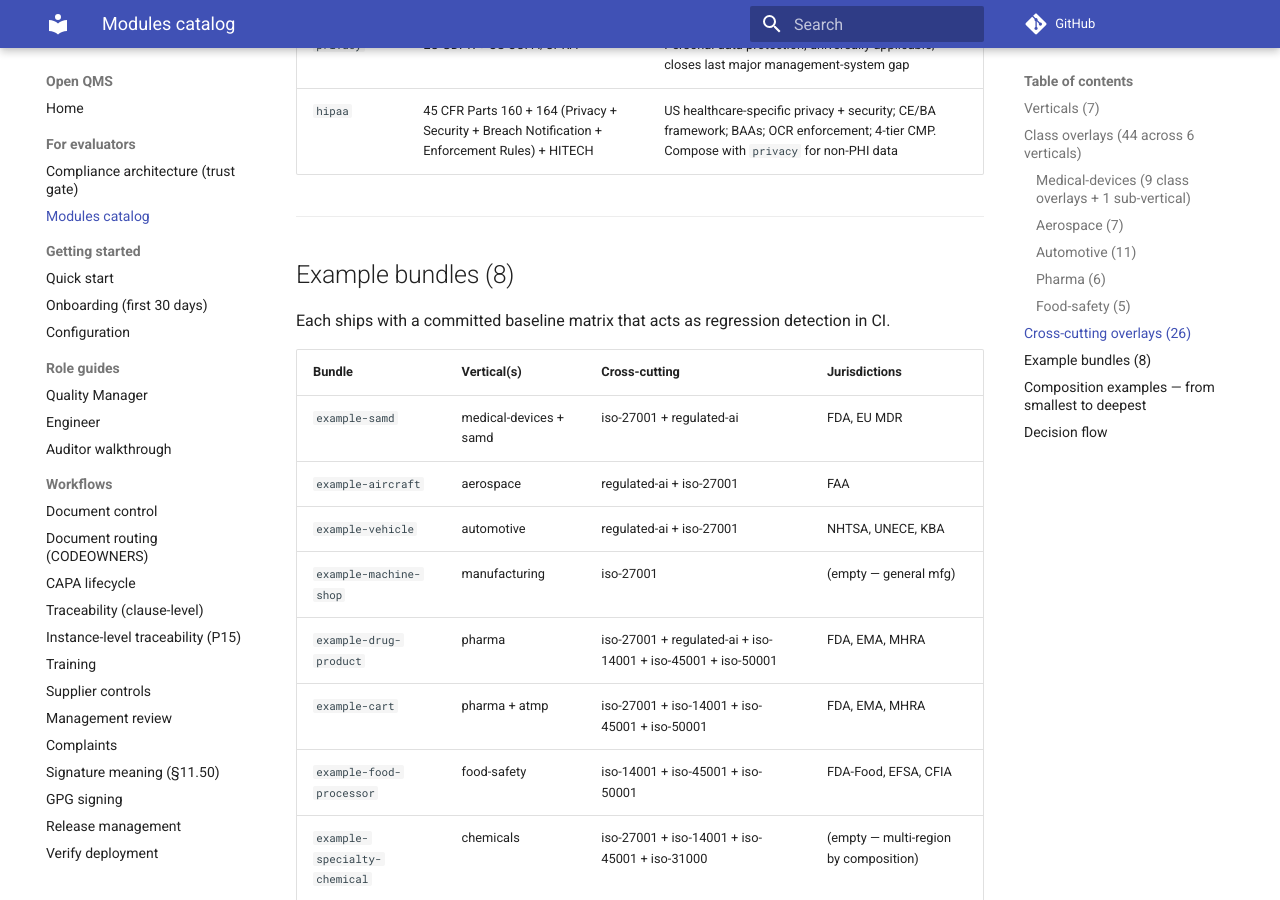
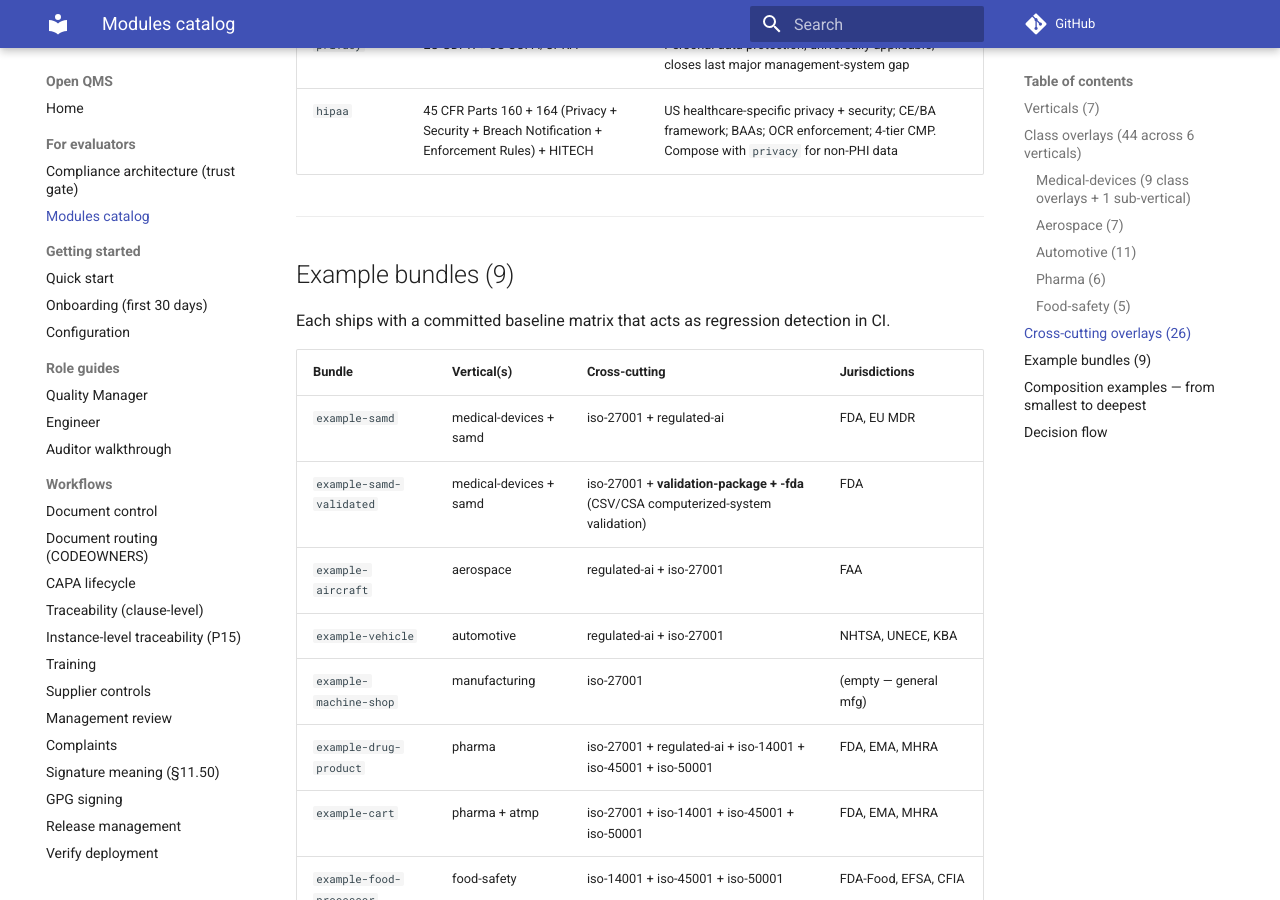
Before and after one commit to IridiumSoftware/OpenQMS, an MkDocs documentation site: the page built from docs/modules-catalog.md, in a window 1280 px wide and 900 px high, scrolled down 7667 px. Built offline with MkDocs 1.6.1 and Material for MkDocs 9.7.7, drawn with Linux system fonts in a browser that asks for light colours; comment, search, counter and statistics services are not loaded.

Commit message:
v0.69.0 — Example bundle: example-samd-validated (P2 validation family showcase) (#16)
Adds a committed, CI-gated example bundle showcasing the P2 validation
family on a real product scope: a SaMD company that also validates the
computerized systems it runs its QMS / production on.

- bundles/example-samd-validated.{yaml,matrix.json}: medical-devices +
  samd + iso-27001 + validation-package + validation-package-fda
  (CSA framework + 21 CFR Part 11 + Part 820/QMSR predicate). VALPKG +
  VALFDA clauses + qms-validation templates resolve into the matrix.
- CI: openqms regenerate --bundle example-samd-validated added to the
  dry-run regression gate in engine-tests.yml.
- Existing 8 bundles verified (no changes) on regenerate — a bundle
  resolves a fixed scope, so additive modules/standards never drift them.
  (This confirms the bundles did NOT need redoing after P2/P15.)
- Public surface synced: example-bundle count 8 -> 9 (README, docs/index,
  modules-catalog) + masthead version v0.68.0 -> v0.69.0. Corrected stale
  test counts (251/286/108 -> 290) discovered during the surface sweep.
- BUSINESS bookkeeping: changelog v0.69.0, dashboard + artifact_registry
  mastheads, ENGINE_SPEC version-history line. No spec entries (bundle is
  evidence, not spec); status counts unchanged (114). Engine stays 0.66.0.

Verification: all 9 bundles regenerate "(no changes)"; lint-module-yaml
0 findings (120 modules); lint-template-frontmatter 0 findings (119
templates); pytest 290 passed.

Co-authored-by: Claude Opus 4.8 (1M context) <noreply@anthropic.com>

```diff
--- a/docs/modules-catalog.md
+++ b/docs/modules-catalog.md
@@ -17,7 +17,7 @@ Comprehensive inventory of every regulatory module shipped with Open QMS as of v
 | Registry standards | **144** (v0.68.0 +4: Sarbanes-Oxley Act + SEC Exchange Act ICFR rules + COSO IC-IF 2013 + PCAOB AS 2201) |
 | Registry jurisdictions | **20** |
 | Document templates | **119** on disk; **1,031** clause→template bindings via `addresses:` declarations |
-| Example bundles | **8** (validated end-to-end with committed baseline matrices) |
+| Example bundles | **9** (validated end-to-end with committed baseline matrices) |
 | Spec entries | **114** (0 `:open`; OQ-119 through OQ-130 across the trust-gate + forward-work closures + Pages refresh + validation-package family OQ-128 + instance-level traceability OQ-129 + finance vertical OQ-130) |
 | Deepest composition tested in CI | **24-module ultra composite** (medical-devices + pharma + combination-product + connected-medical-device + digital-health-multi-region + sterile + hipaa + privacy + 11 cross-cutting + IMS + SOC 2 + HITRUST + ISO 27001 cloud/privacy + ISO 37301) |
 
@@ -151,13 +151,14 @@ Each composes with ANY vertical. Annex-SL-aligned overlays compose cleanly with
 
 ---
 
-## Example bundles (8)
+## Example bundles (9)
 
 Each ships with a committed baseline matrix that acts as regression detection in CI.
 
 | Bundle | Vertical(s) | Cross-cutting | Jurisdictions |
 |---|---|---|---|
 | `example-samd` | medical-devices + samd | iso-27001 + regulated-ai | FDA, EU MDR |
+| `example-samd-validated` | medical-devices + samd | iso-27001 + **validation-package + -fda** (CSV/CSA computerized-system validation) | FDA |
 | `example-aircraft` | aerospace | regulated-ai + iso-27001 | FAA |
 | `example-vehicle` | automotive | regulated-ai + iso-27001 | NHTSA, UNECE, KBA |
 | `example-machine-shop` | manufacturing | iso-27001 | (empty — general mfg) |
```
Also changed, not shown: BUSINESS/ENGINE_SPEC.md (+1 -0 lines), BUSINESS/artifact_registry.md (+1 -1 lines), BUSINESS/changelog.md (+10 -0 lines), BUSINESS/dashboard.md (+2 -2 lines), README.md (+4 -4 lines), docs/index.md (+3 -3 lines), 3 other files.
